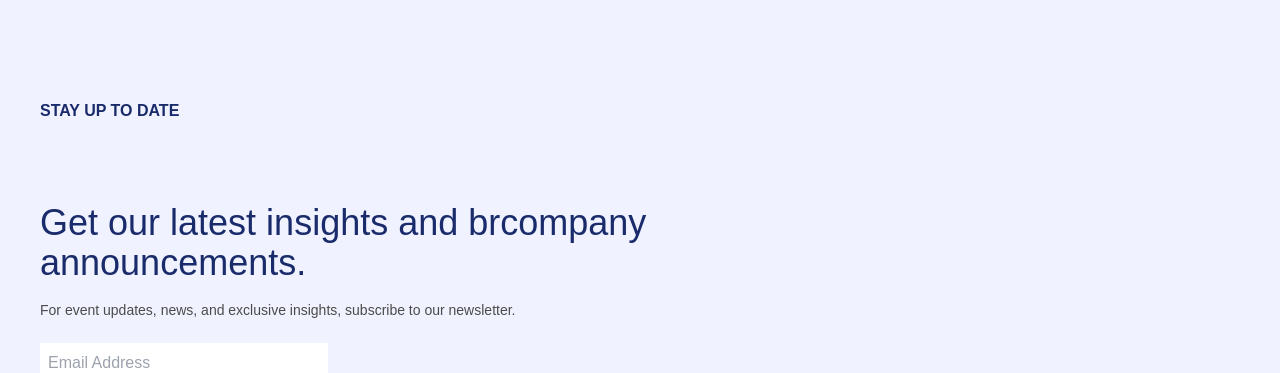
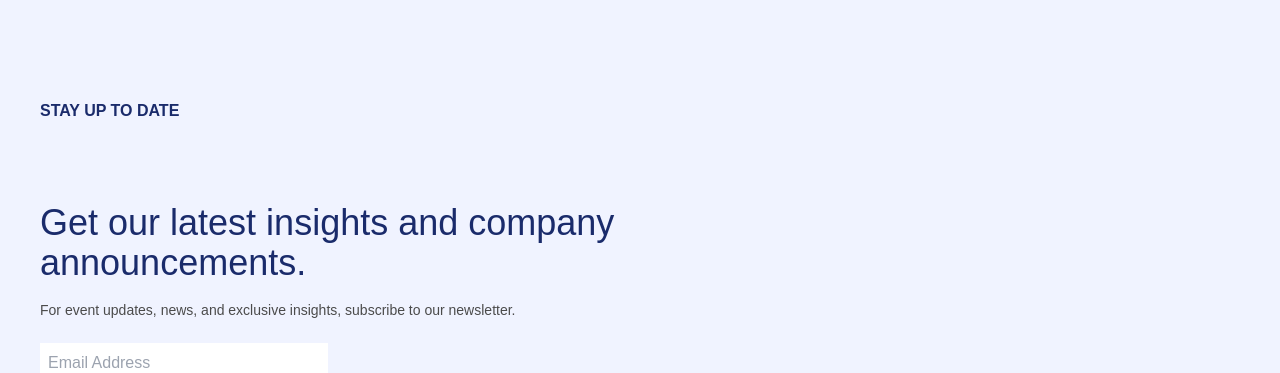
Before and after one commit to GhazanfarGw/europaper, a React (Create React App) app: page / in a window 1280 px wide. Shown: the part 3400-3773 px from the top of the page. Built offline with nearby package versions, Linux system fonts and the light colour scheme.

Commit message:
Update Subscribe.jsx

```diff
--- a/src/Home/Subscribe.jsx
+++ b/src/Home/Subscribe.jsx
@@ -17,7 +17,7 @@ export default function Updates() {
             <div data-aos="zoom-in-up" data-aos-delay="300" data-aos-duration="400" className='text-[#1A2B6B] mx-auto justify-center'>
                 <div>
                     <h1 className='md:text-4xl text-2xl mx-auto md:pt-20 pt-5'>
-                        Get our latest insights and brcompany <br />announcements. <br/>
+                        Get our latest insights and company <br />announcements. <br/>
                         <span className='text-sm text-[#4b4b4b]'>
                             For event updates, news, and exclusive insights, subscribe to our newsletter.
                         </span>
```
